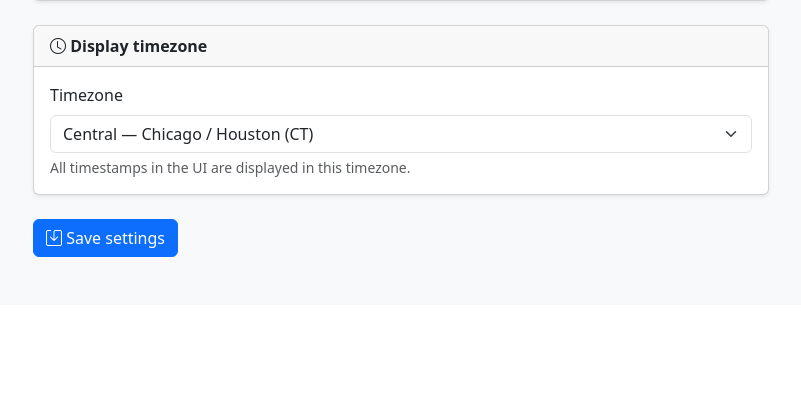
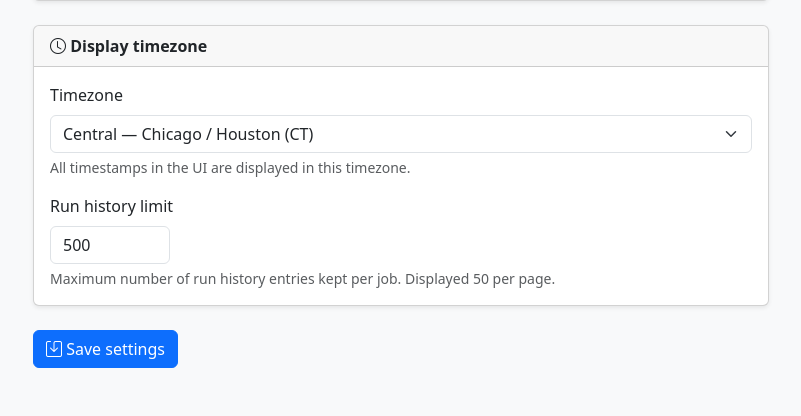
Before and after one commit to nayanbera/nfs-sync, a Flask app: page /settings in a window 1280 px wide. Shown: the part 887-1303 px from the top of the page, without its empty margins (239-1040 px from the left). Before the commit the page ends 1144 px from the top, so only its background shows below. Run offline with Flask 3, Linux system fonts and the light colour scheme; the visitor is signed in with stand-in values (Sample User, id 1).

Commit message:
feat: configurable history limit with 50-per-page pagination

```diff
--- a/app/__init__.py
+++ b/app/__init__.py
@@ -140,6 +140,7 @@ def _seed_defaults():
         "notify_email":    "",
         "base_url":        "http://localhost:5050",
         "timezone":        "America/Chicago",
+        "history_limit":   "500",
     }
     for key, val in defaults.items():
         if not SystemConfig.query.get(key):
--- a/app/routes/settings.py
+++ b/app/routes/settings.py
@@ -14,7 +14,7 @@ def settings():
     if request.method == "POST":
         # SMTP settings
         for key in ("smtp_host", "smtp_port", "smtp_user", "smtp_from",
-                    "notify_email", "base_url", "timezone"):
+                    "notify_email", "base_url", "timezone", "history_limit"):
             SystemConfig.set(key, request.form.get(key, "").strip())
         SystemConfig.set("smtp_tls", "1" if request.form.get("smtp_tls") else "0")
         smtp_pass = request.form.get("smtp_password", "")
@@ -46,5 +46,6 @@ def settings():
         "base_url":     SystemConfig.get("base_url"),
         "admin_username": SystemConfig.get("admin_username", "admin"),
         "timezone":       SystemConfig.get("timezone", "America/Chicago"),
+        "history_limit":  SystemConfig.get("history_limit", "500"),
     }
     return render_template("settings.html", cfg=cfg)
--- a/app/templates/settings.html
+++ b/app/templates/settings.html
@@ -111,6 +111,13 @@
           {% endfor %}
         </select>
         <div class="form-text">All timestamps in the UI are displayed in this timezone.</div>
+        <div class="mt-3">
+          <label class="form-label">Run history limit</label>
+          <input type="number" name="history_limit" class="form-control"
+                 min="50" max="10000" style="width:120px"
+                 value="{{ cfg.history_limit }}">
+          <div class="form-text">Maximum number of run history entries kept per job. Displayed 50 per page.</div>
+        </div>
       </div>
     </div>
 
```
Also changed, not shown: app/routes/jobs.py (+17 -7 lines), app/templates/jobs/runs.html (+23 -0 lines).
